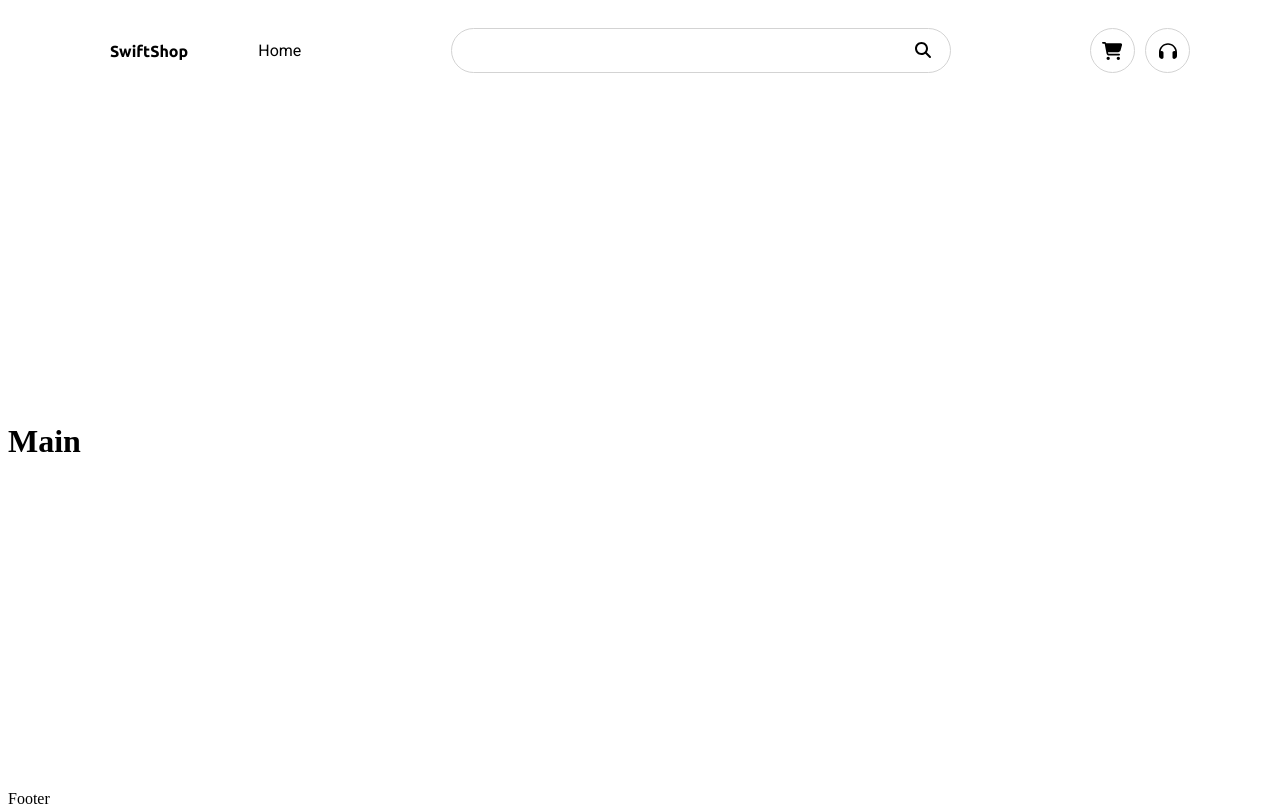
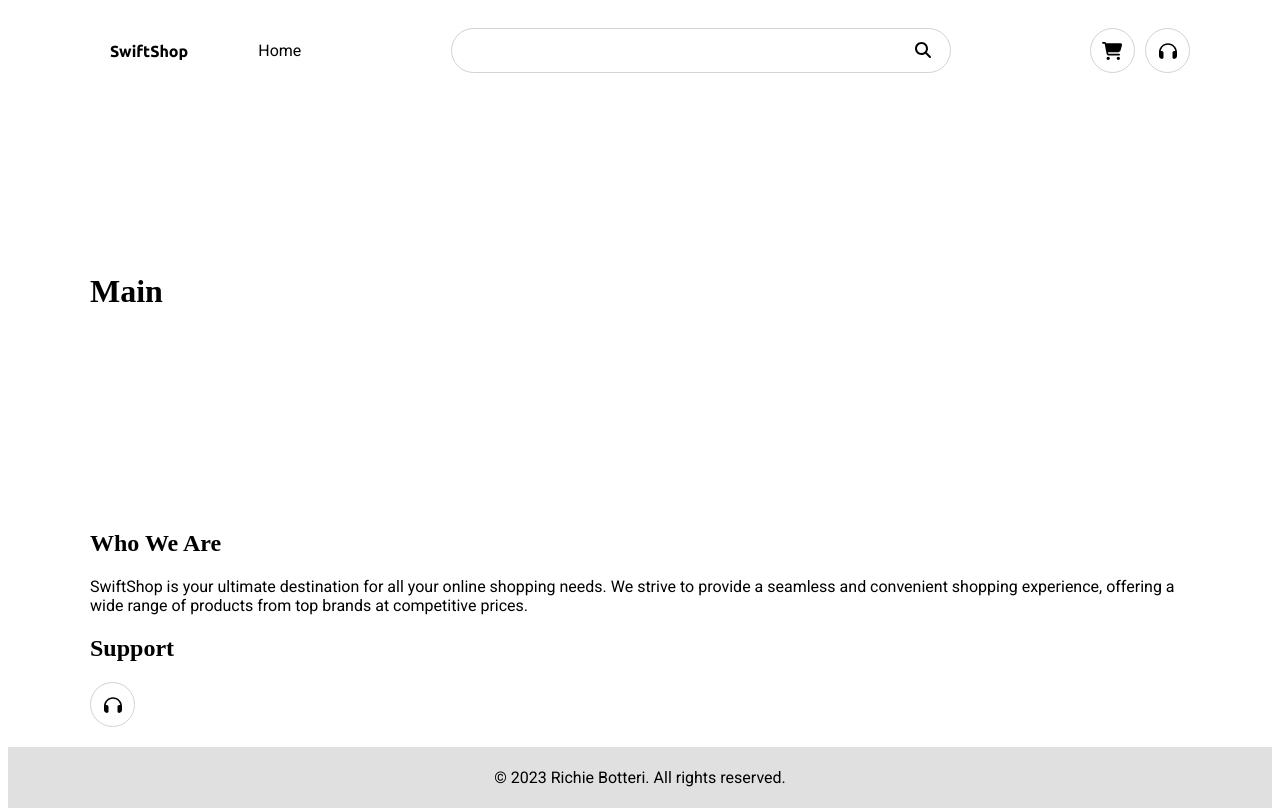
Before and after one commit to richiebotteri/frontend-frameworks-ca, a React (Vite) app: page / in a window 1280 px wide. Built offline with nearby package versions, Linux system fonts and the light colour scheme.

Commit message:
adds main and footer to layout

```diff
--- a/src/components/Layout/index.jsx
+++ b/src/components/Layout/index.jsx
@@ -1,16 +1,13 @@
-import { PropTypes } from "prop-types";
 import Header from "../Header";
+import Footer from "../Footer";
+import Main from "../Main";
 
 export default function Layout({ children }) {
   return (
     <>
       <Header />
-      <main>{children}</main>
-      <footer>Footer</footer>
+      <Main>{children}</Main>
+      <Footer />
     </>
   );
 }
-
-Layout.propTypes = {
-  children: PropTypes.node.isRequired,
-};
--- /dev/null
+++ b/src/components/Main/MainContainer.styled.jsx
@@ -0,0 +1,7 @@
+import { styled } from "styled-components";
+
+export const MainContainer = styled.div`
+  width: ${({ theme: { width } }) => width.sectionContainer};
+  padding: ${({ theme: { spacing } }) => spacing.p3};
+  margin: auto;
+`;
--- /dev/null
+++ b/src/components/Main/index.jsx
@@ -0,0 +1,9 @@
+import { MainContainer } from "./MainContainer.styled";
+
+export default function Main({ children }) {
+  return (
+    <main>
+      <MainContainer>{children}</MainContainer>
+    </main>
+  );
+}
```
Also changed, not shown: .eslintrc.cjs.
